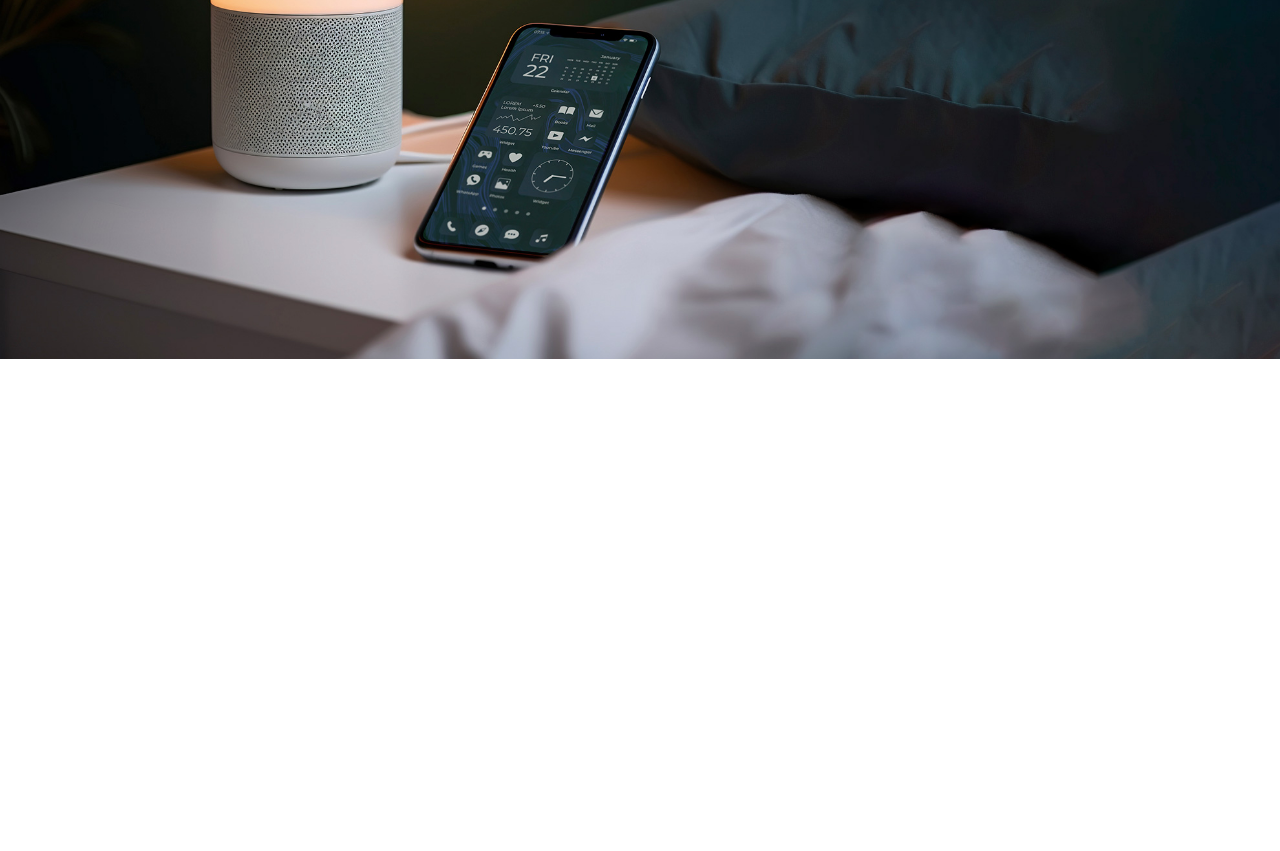
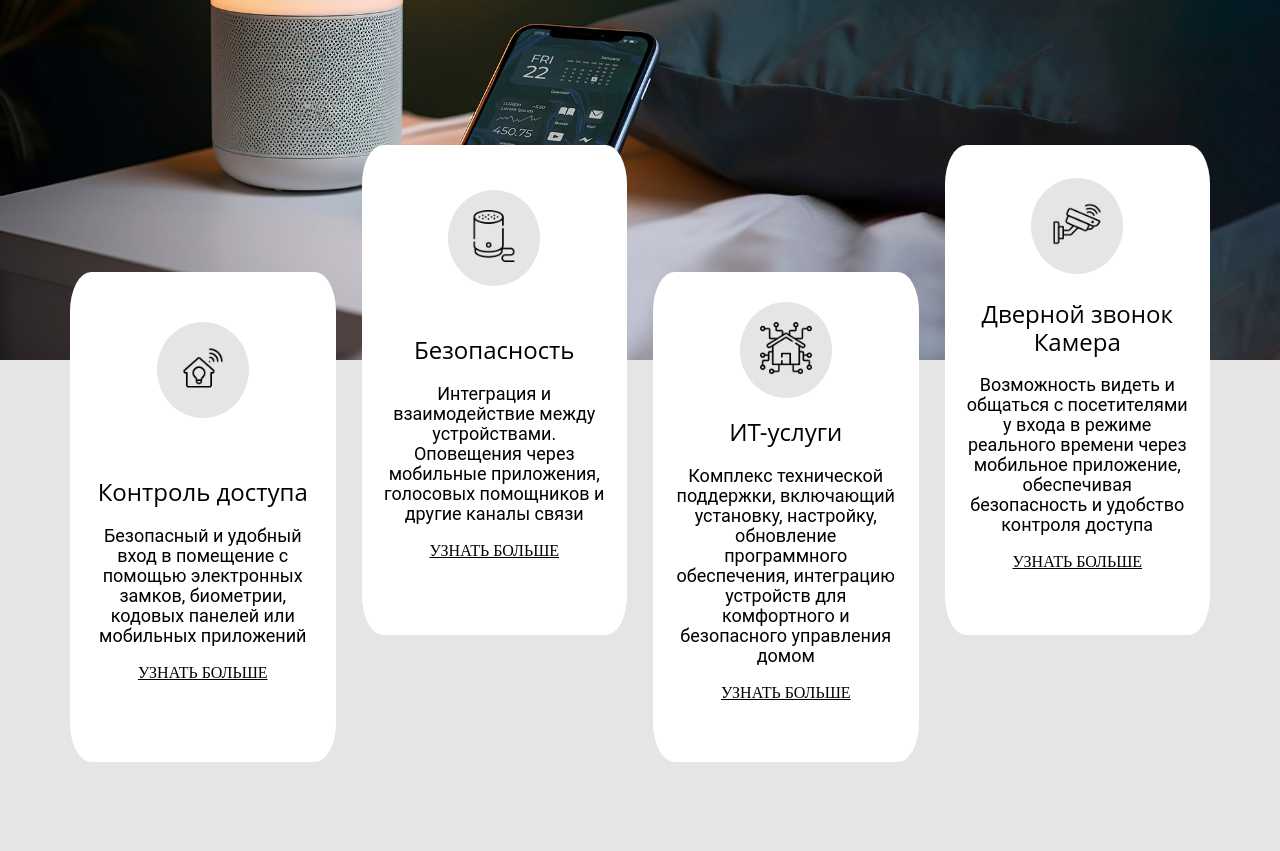
Before and after one commit to Makeilokoogehena/Smart-home-website, a plain HTML site: page index.html in a window 1280 px wide. Shown: the part 390-1241 px from the top of the page. Before the commit the page ends 800 px from the top, so only its background shows below. Drawn offline with Linux system fonts and the light colour scheme.

Commit message:
FEAT: create desc-services section

```diff
--- a/assets/css/styles.css
+++ b/assets/css/styles.css
@@ -1,13 +1,15 @@
-
 body {
-    font-family: Roboto, Cormorant, sans-serif;
+    background: #e5e5e5;
 }
 
 ul,
 h1,
-h2 {
+h2,
+h3,
+p {
     margin: 0;
     padding: 0;
+    font-weight: 400;
 }
 
 li {
@@ -26,9 +28,9 @@ a {
 }
 
 .header {
-    font-size: 16px;
+    font-size: 22px;
     padding: 20px 0;
-    background: #e5e5e5;
+    background-color: #e5e5e5;
 }
 
 
@@ -79,8 +81,81 @@ a {
 
 .preview__first-title {
     padding: 80px 0 10px 0;
+    font-weight: 700;
+    font-family: "Open Sans", sans-serif;
 }
 
 .preview__second-title {
     font-style: italic;
+    font-family: "Open Sans", sans-serif;
 }
+
+/* preview */
+
+.desc-services {
+    display: grid;
+    grid-template-columns: repeat(4, 1fr);
+    gap: 26px;
+    z-index: 3;
+    position: relative;
+    max-width: 1140px;
+    margin: 0 auto;
+}
+
+.decs-first,
+.decs-third {
+    position: relative;
+    top: -18%;
+}
+
+.decs-second,
+.decs-fourth {
+    position: relative;
+    top: -44%;
+}
+
+.desc-services__block {
+    display: flex;
+    flex-direction: column;
+    align-items: center;
+    justify-content: space-around;
+    background-color: #fff;
+    padding: 30px 20px;
+    max-width: 266px;
+    max-height:506px;
+    border-radius: 8%;
+    text-align: center;
+}
+
+.desc-services__img-wrapper {
+  background-color: #e5e5e5;
+  border-radius: 50%;
+  padding: 20px;
+}
+
+.desc-services__img {
+  max-width: 92px;
+  max-height: 52px;
+  width: 100%;
+  object-fit: contain;
+}
+
+.desc-services__title {
+    font-family: "Open Sans", sans-serif;
+    font-size: 24px;
+    margin: 20px 0;
+}
+
+.desc-services__text-spec {
+    line-height: 20px;
+    font-size: 18px;
+    font-family: "Roboto", sans-serif;
+}
+
+.desc-services__link-text {
+    margin: 18px 0 30px 0;
+    text-transform: uppercase;
+    text-decoration: underline;
+}
+
+/* desc-services */
--- a/index.html
+++ b/index.html
@@ -51,6 +51,54 @@
             <h2 class="preview__second-title preview__title">Ingenium</h2>
         </div>
     </section>
+    <section class="desc-services">
+        <div class="desc-services__block decs-first">
+            <div class="desc-services__img-wrapper">
+            <img class="desc-services__img" src="./assets/images/desc-img1.png" alt="desc-house">
+        </div>
+        <div class="desc-services__text">
+            <h3 class="desc-services__title">Контроль доступа</h3>
+            <p class="desc-services__text-spec">Безопасный и удобный вход в помещение с помощью электронных замков, биометрии, кодовых панелей или мобильных приложений</p>
+            <p class="desc-services__link-text">Узнать больше</p>
+        </div>
+    </div>
+
+        <div class="desc-services__block decs-second">
+            <div class="desc-services__img-wrapper">
+            <img class="desc-services__img" src="./assets/images/desc-img2.png" alt="desc-connection">
+        </div>
+        <div class="desc-services__text">
+            <h3 class="desc-services__title">Безопасность</h3>
+            <p class="desc-services__text-spec">Интеграция и взаимодействие между устройствами. Оповещения через мобильные приложения, голосовых помощников и другие каналы связи</p>
+            <p class="desc-services__link-text">Узнать больше</p>
+        </div>
+    </div>
+
+        <div class="desc-services__block decs-third">
+            <div class="desc-services__img-wrapper">
+            <img class="desc-services__img" src="./assets/images/desc-img3.png" alt="desc-IT">
+        </div>
+        <div class="desc-services__text">
+            <h3 class="desc-services__title">ИТ-услуги</h3>
+            <p class="desc-services__text-spec">Комплекс технической поддержки, включающий установку, настройку, обновление программного обеспечения, интеграцию устройств для комфортного и безопасного управления домом</p>
+            <p class="desc-services__link-text">Узнать больше</p>
+        </div>
+    </div>
+
+        <div class="desc-services__block decs-fourth">
+            <div class="desc-services__img-wrapper">
+            <img class="desc-services__img" src="./assets/images/desc-img4.png" alt="desc-camera">
+        </div>
+        <div class="desc-services__text">
+            <h3 class="desc-services__title">Дверной звонок Камера</h3>
+            <p class="desc-services__text-spec">Возможность  видеть и общаться с посетителями у входа в режиме реального времени через мобильное приложение, обеспечивая безопасность и удобство контроля доступа</p>
+            <a class="desc-services__link" href="#">
+                <p class="desc-services__link-text">Узнать больше</p>
+            </a>
+        </div>
+    </div>
+
+    </section>
 </main>
 </body>
 </html>
```
Also changed, not shown: assets/fonts/RobotoCondensed-Regular.ttf (added), assets/images/desc-img1.png (added), assets/images/desc-img2.png (added), assets/images/desc-img3.png (added), assets/images/desc-img4.png (added).
